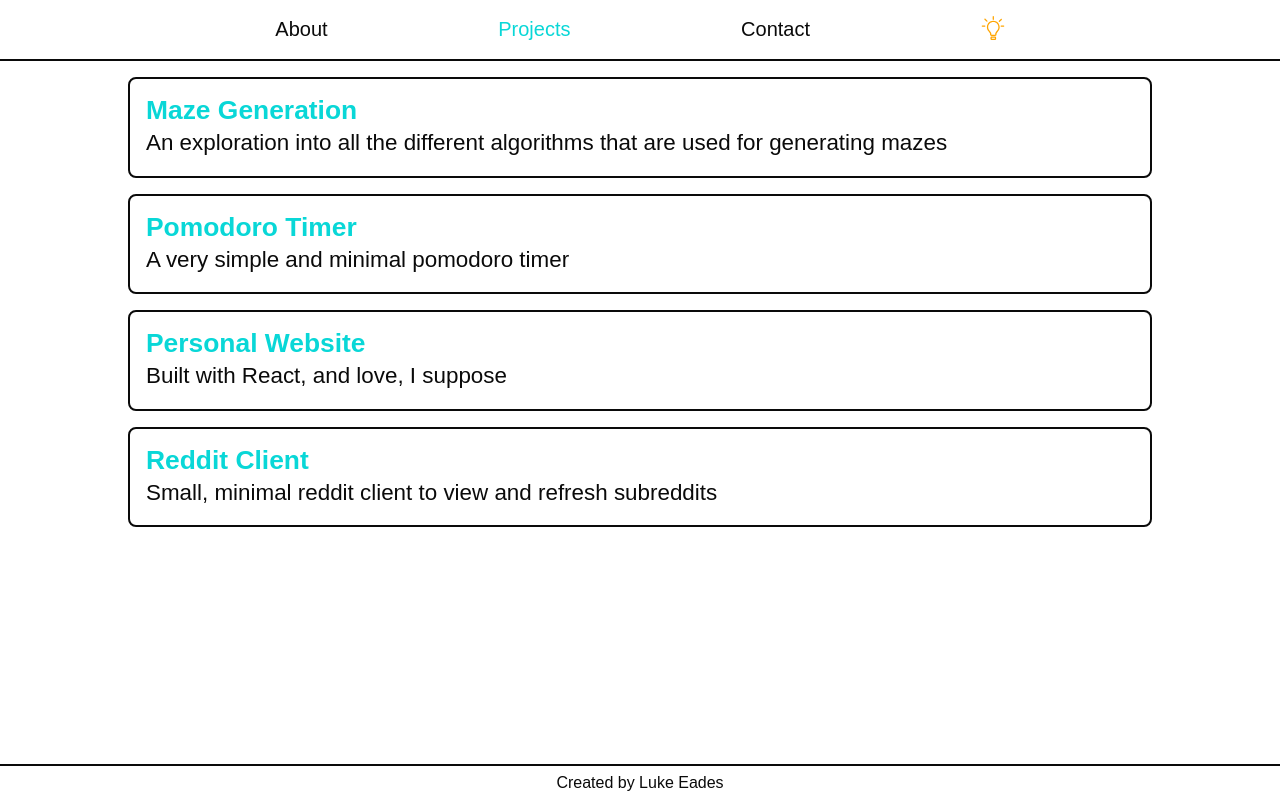
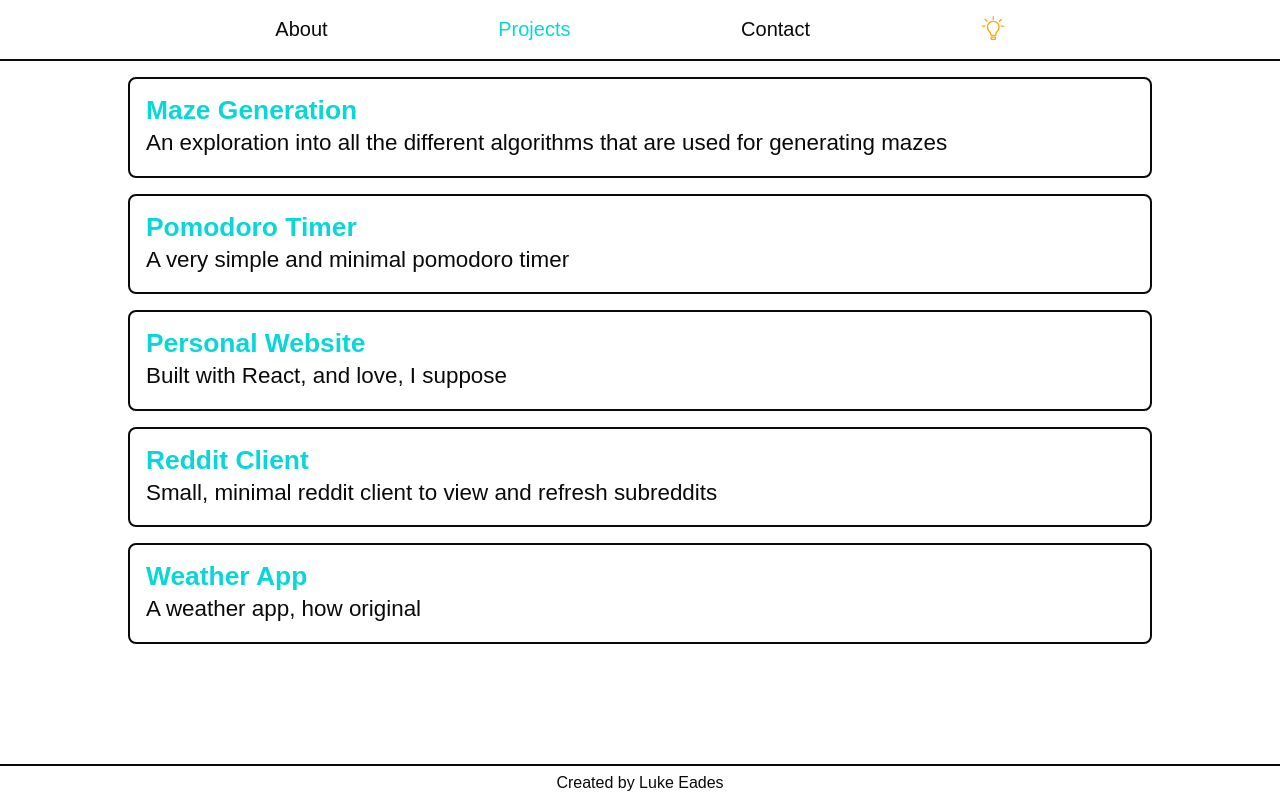
Before and after one commit to LukeEades/personal_website_revamp, a React (Vite) app: page /#/projects in a window 1280 px wide. Built offline with nearby package versions, Linux system fonts and the light colour scheme.

Commit message:
added weather app project

```diff
--- a/src/components/Projects.jsx
+++ b/src/components/Projects.jsx
@@ -20,6 +20,11 @@ const projects = [
     name: "Reddit Client",
     description: "Small, minimal reddit client to view and refresh subreddits",
     url: "https://lukeeades.github.io/reddit_lanes",
+  },
+  {
+    name: "Weather App",
+    description: "A weather app, how original",
+    url: "https://lukeeades.github.io/weather_app",
   },
 ]
 const Projects = () => {
```
